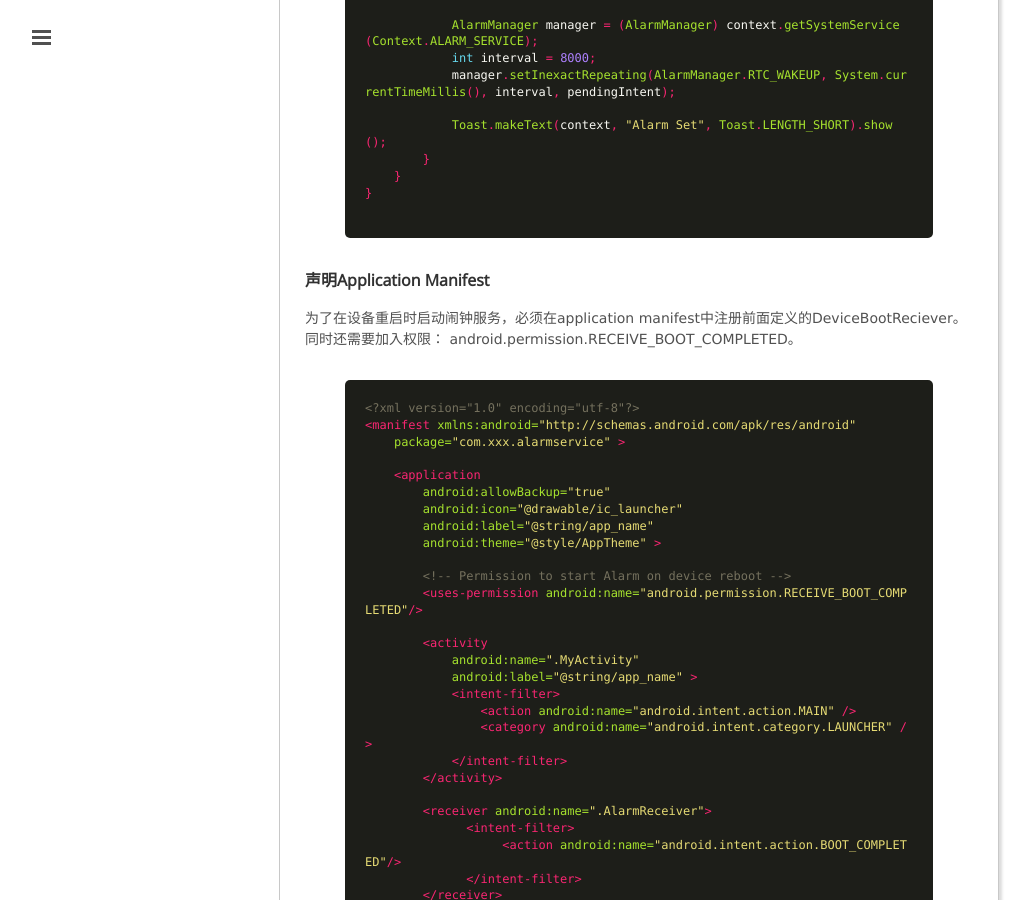
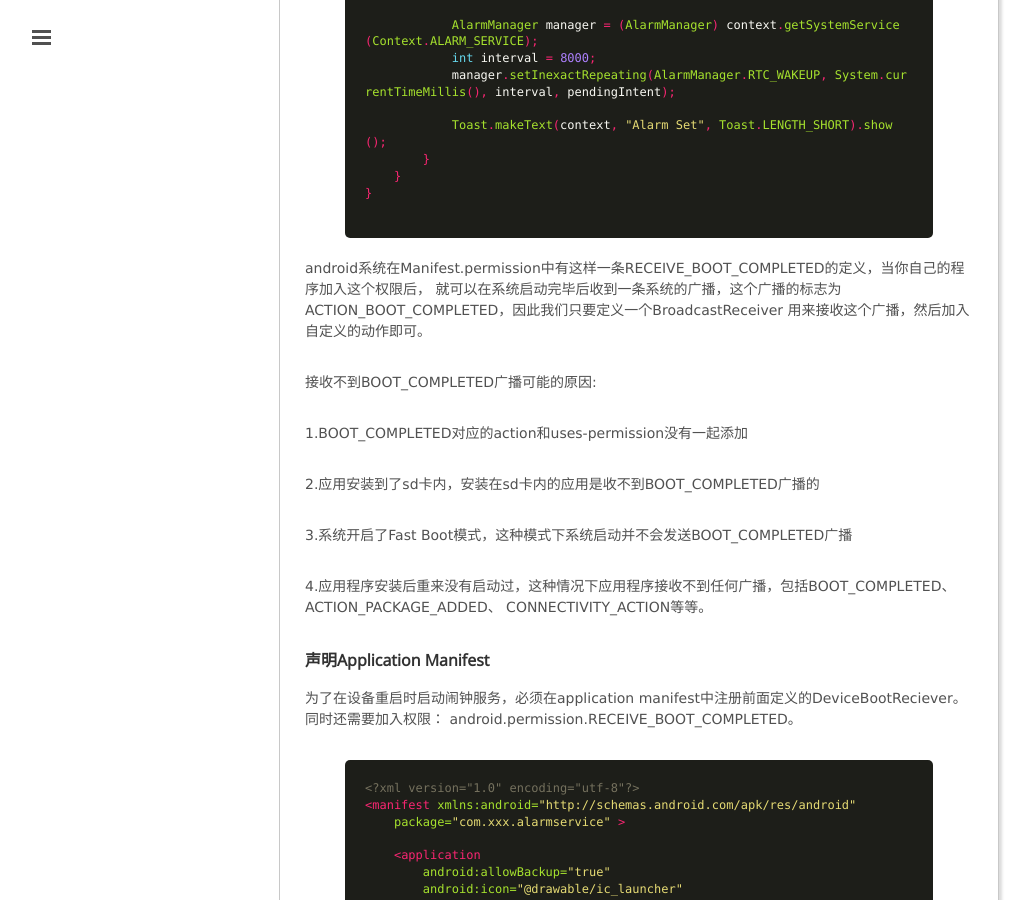
Before and after one commit to mxn21/mxn21.github.io, a Jekyll site: the page built from _posts/2015-11-8-AlarmManager解析.md, in a window 1280 px wide and 900 px high, scrolled down 5297 px. Shown: the whole window, without its empty margins (1-1034 px from the left). Built offline with Jekyll 4.4.1, drawn with Linux system fonts in a browser that asks for light colours; Markdown is read by kramdown in place of the engine named in the settings; comment, search, counter and statistics services are not loaded.

Commit message:
34543534

```diff
--- a/_posts/2015-11-8-AlarmManager解析.md
+++ b/_posts/2015-11-8-AlarmManager解析.md
@@ -24,6 +24,7 @@
 
 8.AlarmManager 与Timer，TimerTask不同，后者都执行在应用程序生命周期。
 
+<!-- more -->
 
 ### 设置定时任务
 
@@ -244,6 +245,20 @@
 }
     {% endhighlight %}
 
+android系统在Manifest.permission中有这样一条RECEIVE_BOOT_COMPLETED的定义，当你自己的程序加入这个权限后，
+就可以在系统启动完毕后收到一条系统的广播，这个广播的标志为ACTION_BOOT_COMPLETED，因此我们只要定义一个BroadcastReceiver
+用来接收这个广播，然后加入自定义的动作即可。
+
+接收不到BOOT_COMPLETED广播可能的原因:
+
+1.BOOT_COMPLETED对应的action和uses-permission没有一起添加
+
+2.应用安装到了sd卡内，安装在sd卡内的应用是收不到BOOT_COMPLETED广播的
+
+3.系统开启了Fast Boot模式，这种模式下系统启动并不会发送BOOT_COMPLETED广播
+
+4.应用程序安装后重来没有启动过，这种情况下应用程序接收不到任何广播，包括BOOT_COMPLETED、ACTION_PACKAGE_ADDED、
+CONNECTIVITY_ACTION等等。
 
 ### 声明Application Manifest
 
```
